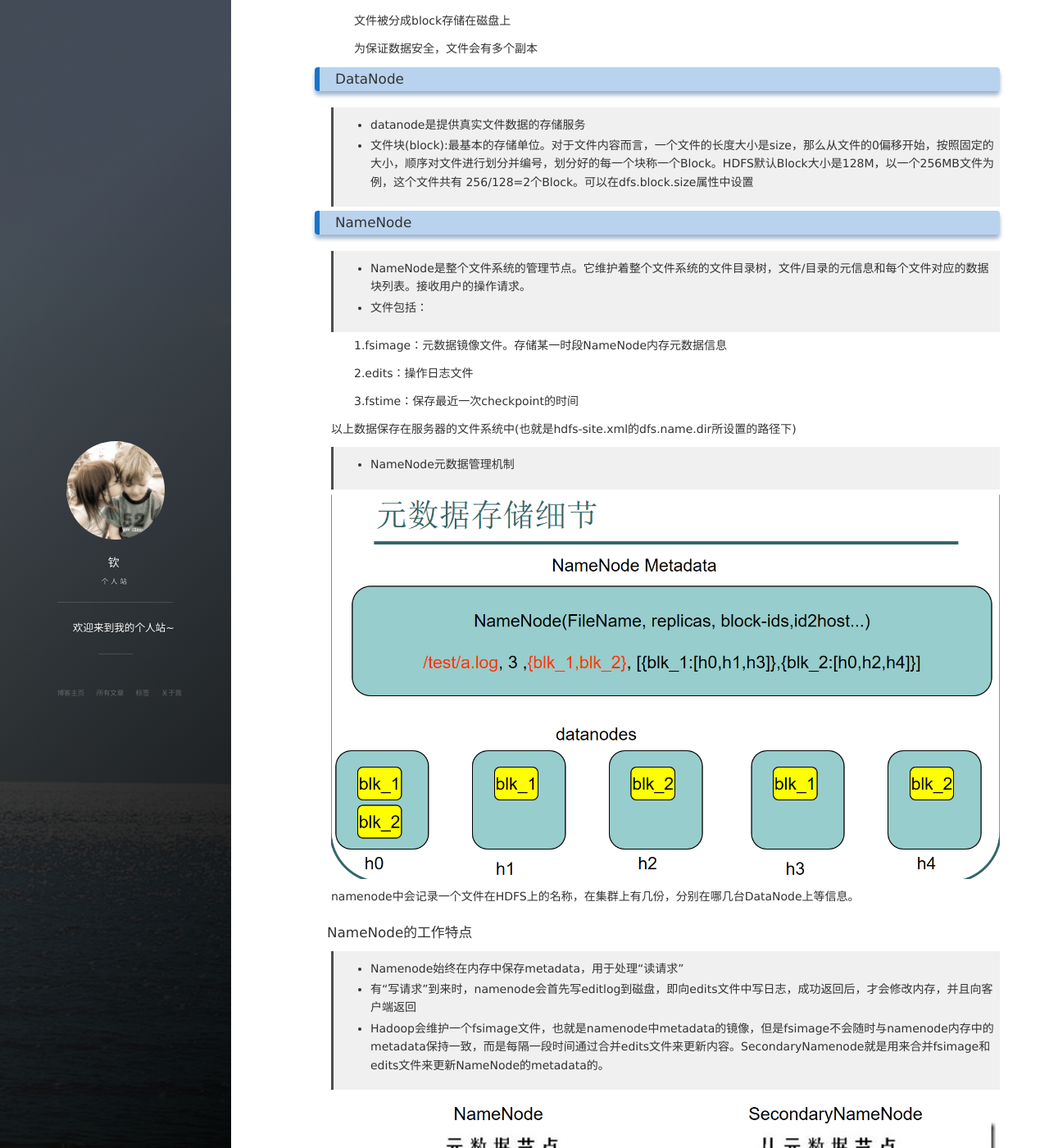
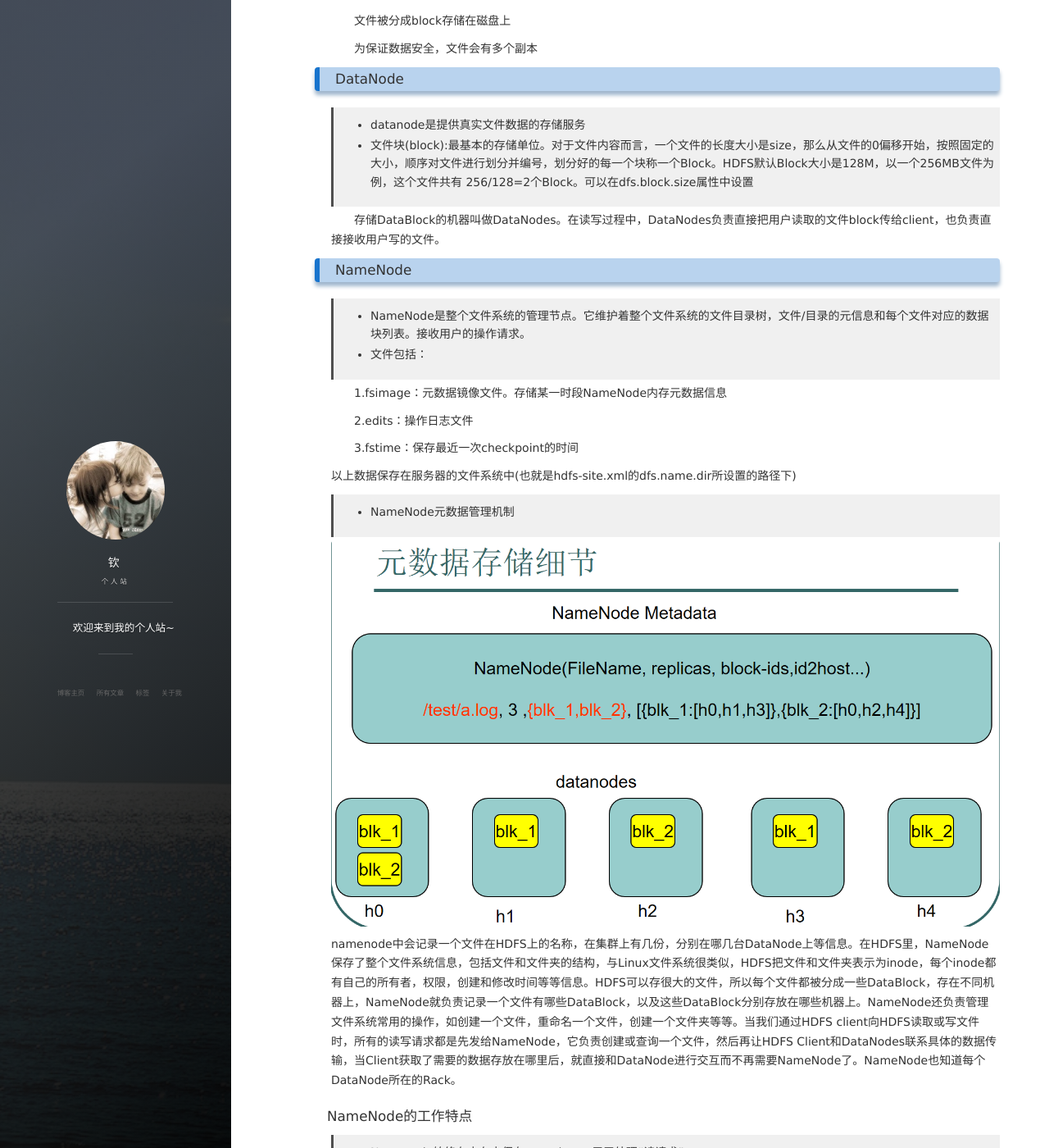
Before and after one commit to ZhXiQi/ZhXiQi.Github.io, a Jekyll site: the page built from _posts/2018-01-01-大数据基础平台及其框架.md, in a window 1280 px wide and 1400 px high, scrolled down 9956 px. Shown: the whole window at 82% size. Built offline with Jekyll 4.4.1, drawn with Linux system fonts in a browser that asks for light colours; nearby versions of some CDN libraries; comment, search, counter and statistics services are not loaded; some of the changed text lies outside the part shown.

Commit message:
add HDFS

```diff
--- a/_posts/2018-01-01-大数据基础平台及其框架.md
+++ b/_posts/2018-01-01-大数据基础平台及其框架.md
@@ -374,6 +374,8 @@ HDFS的架构：
 >* datanode是提供真实文件数据的存储服务
 >* 文件块(block):最基本的存储单位。对于文件内容而言，一个文件的长度大小是size，那么从文件的0偏移开始，按照固定的大小，顺序对文件进行划分并编号，划分好的每一个块称一个Block。HDFS默认Block大小是128M，以一个256MB文件为例，这个文件共有 256/128=2个Block。可以在dfs.block.size属性中设置
 
+　　存储DataBlock的机器叫做DataNodes。在读写过程中，DataNodes负责直接把用户读取的文件block传给client，也负责直接接收用户写的文件。
+
 ### NameNode
 
 >* NameNode是整个文件系统的管理节点。它维护着整个文件系统的文件目录树，文件/目录的元信息和每个文件对应的数据块列表。接收用户的操作请求。
@@ -391,7 +393,7 @@ HDFS的架构：
 
 ![meta](/images/posts/Hadoop/meta.jpg)
 
-namenode中会记录一个文件在HDFS上的名称，在集群上有几份，分别在哪几台DataNode上等信息。
+namenode中会记录一个文件在HDFS上的名称，在集群上有几份，分别在哪几台DataNode上等信息。在HDFS里，NameNode保存了整个文件系统信息，包括文件和文件夹的结构，与Linux文件系统很类似，HDFS把文件和文件夹表示为inode，每个inode都有自己的所有者，权限，创建和修改时间等等信息。HDFS可以存很大的文件，所以每个文件都被分成一些DataBlock，存在不同机器上，NameNode就负责记录一个文件有哪些DataBlock，以及这些DataBlock分别存放在哪些机器上。NameNode还负责管理文件系统常用的操作，如创建一个文件，重命名一个文件，创建一个文件夹等等。当我们通过HDFS client向HDFS读取或写文件时，所有的读写请求都是先发给NameNode，它负责创建或查询一个文件，然后再让HDFS Client和DataNodes联系具体的数据传输，当Client获取了需要的数据存放在哪里后，就直接和DataNode进行交互而不再需要NameNode了。NameNode也知道每个DataNode所在的Rack。
 
 #### NameNode的工作特点
 
@@ -428,6 +430,8 @@ SecondaryNameNode是HA的一个解决方案，但是不支持热备份，合并
 7. 在读取数据的过程中，如果客户端在与数据节点通信出现错误，则尝试连接包含此数据块的下一个数据节点。
 8. 失败的数据节点将被记录，以后不再连接。
 
+　　总的来说，当HDFS Client读取一个文件时，它首先联系NameNode从NameNode获取这个文件所有的blocks和每个block的所有备份所在的机器位置。然后HDFS Client联系DataNodes，进行具体的读写操作。当client开始读取block时，client会选择从网络延迟最短的一台机器读取备份，如果第一个备份出现问题，那client就从第二个备份读，以此类推。在读写一个文件时，当我们从NameNodes得知应该向哪些DataNodes读写之后，Client就直接和DataNode打交道，不再通过NameNodes了。
+
 ![reader](/images/posts/Hadoop/reader.jpg)
 
 ### HDFS写过程
@@ -441,6 +445,10 @@ SecondaryNameNode是HA的一个解决方案，但是不支持热备份，合并
 5. DFSOutputStream为发出去的数据块保存了ack queue，等待pipeline中的数据节点告知数据已经写入成功。
 6. 当客户端结束写入数据，则调用stream的close函数。此操作将所有的数据块写入pipeline中的数据节点，并等待ack queue返回成功。最后通知元数据节点写入完毕。
 7. 如果数据节点在写入的过程中失败，关闭pipeline，将ack queue中的数据块放入data queue的开始，当前的数据块在已经写入的数据节点中被元数据节点赋予新的标示，则错误节点重启后能够察觉其数据块是过时的，会被删除。失败的数据节点从pipeline中移除，另外的数据块则写入pipeline中的另外两个数据节点。元数据节点则被通知此数据块是复制块数不足，将来会再创建第三份备份。
+
+　　总的来说，当Client写文件创建新的block后，NameNode会为这个block创建一个整个HDFS Cluster里独有的block ID，并且决定哪些DataNodes来存储这个block的所有备份。这些被选中的DataNodes组成一个队列，Client向队列的第一个DataNode写，那么第一个DataNode除了把数据存在自己的硬盘上以外，还要把数据传给队列里的下一个DataNode，以此类推，直到最后一个DataNode接收数据完毕。
+
+![DataPipeline](/images/posts/Hadoop/DataPipeline.jpg)
 
 #### hadoop中的RPC框架机制
 
```
Also changed, not shown: images/posts/Hadoop/DataPipeline.jpg (added).
